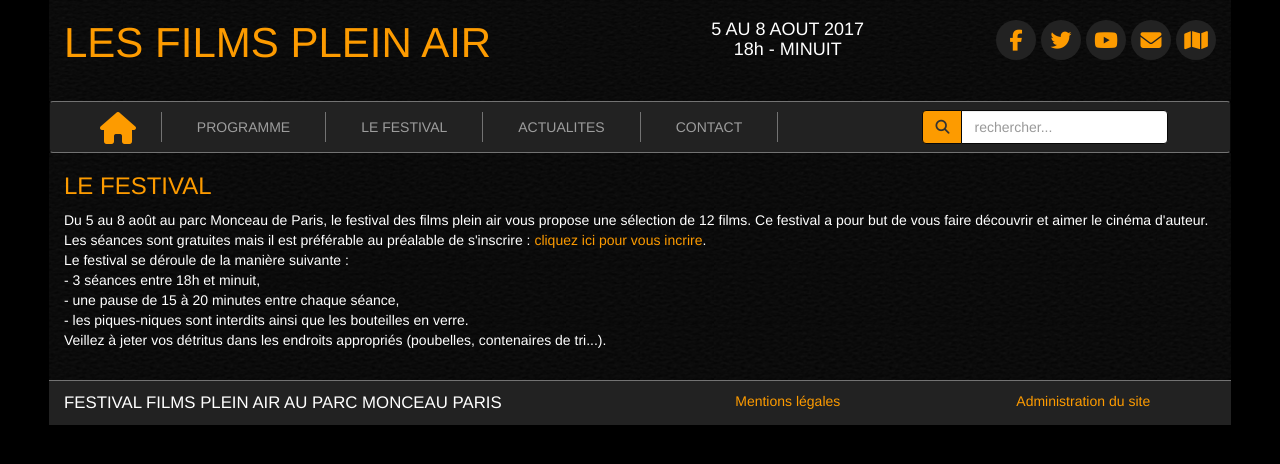
After one commit to riwalenn/projet-3, a PHP site: page /festival.php in a window 1280 px wide. The commit adds this page. Shown: the top 464 px of the page. Run offline with PHP 8.4, Linux system fonts and the light colour scheme; some libraries are stand-ins or nearby versions.

Commit message:
page festival

```diff
--- a/css/style.css
+++ b/css/style.css
@@ -2,7 +2,7 @@
 		BODY
    **************** */
    body.festival{margin-left: 5%; margin-right: 5%; background-color: #000;}
-   .row.header, .row.slider, .page-programme, .page-actualites, .page-programme-txt, .row.bloc-actus, .detail-programme, .form-inscription, .page-contact{background-image: url(http://films-plein-air/images/fond.png); background-repeat: round;}
+   .row.header, .row.slider, .page-programme, .page-actualites, .page-programme-txt, .row.bloc-actus, .detail-programme, .form-inscription, .page-contact{background-image: url("../images/fond.png"); background-repeat: round;}
 
 /* ****************
 		HEADER
--- /dev/null
+++ b/festival.php
@@ -0,0 +1,54 @@
+<!doctype html>
+<html lang="fr">
+<head>
+  <meta charset="utf-8">
+  <title>Festival : les films plein air !</title>
+  <meta name="description" content="Festival des films plein air du 5 au 8 août 2017 à partir de 18h. Entrée gratuite, rendez-vous au parc Monceau à Paris !" />
+  <meta name="keywords" content="films, plein air, festival, parc monceau, 5 au 8 aout, 18h-minuit, gratuit, Paris">
+  <meta name="viewport" content="width=device-width, initial-scale=1.0">
+  <meta name="author" content="Riwalenn Bas">
+	<link href='https://fonts.googleapis.com/css?family=Open+Sans' rel='stylesheet' type='text/css'>
+	<link rel="stylesheet" href="css/bootstrap.min.css">
+	<link rel="stylesheet" href="css/style.css">
+	<script src="https://use.fontawesome.com/a2fc004260.js"></script>
+</head>
+<body class="festival">
+<!-- ----------------------------------------------
+	                   HEADER
+	 ---------------------------------------------- -->
+	<?php
+				include 'header.html';
+	?>
+
+<!-- ----------------------------------------------
+	                    MENU
+	 ---------------------------------------------- -->
+	 	<?php
+				include 'menu.html';
+		?>
+
+<!-- ----------------------------------------------
+	                  Texte Festival
+	 ---------------------------------------------- -->
+	 <div class="row page-programme-txt">
+	 	<div class="col-md-12">
+	 	<h3>LE FESTIVAL</h3>
+	 	<p>Du 5 au 8 août au parc Monceau de Paris, le festival des films plein air vous propose une sélection de 12 films. Ce festival a pour but de vous faire découvrir et aimer le cinéma d'auteur.<br />
+	 	Les séances sont gratuites mais il est préférable au préalable de s'inscrire : <a href="formulaire-inscription.php">cliquez ici pour vous incrire</a>.<br />
+	 	Le festival se déroule de la manière suivante : <br />
+	 	- 3 séances entre 18h et minuit,<br />
+	 	- une pause de 15 à 20 minutes entre chaque séance,<br />
+	 	- les piques-niques sont interdits ainsi que les bouteilles en verre.<br />
+	 	Veillez à jeter vos détritus dans les endroits appropriés (poubelles, contenaires de tri...).</p>
+	 	</div>
+	 </div>
+<!-- ----------------------------------------------
+	                   FOOTER
+	 ---------------------------------------------- -->
+	<?php
+				include 'footer.html';
+	?>
+<script src="https://ajax.googleapis.com/ajax/libs/jquery/3.1.1/jquery.min.js"></script>
+<script src="js/bootstrap.min.js"></script>
+</body>
+</html>
```
